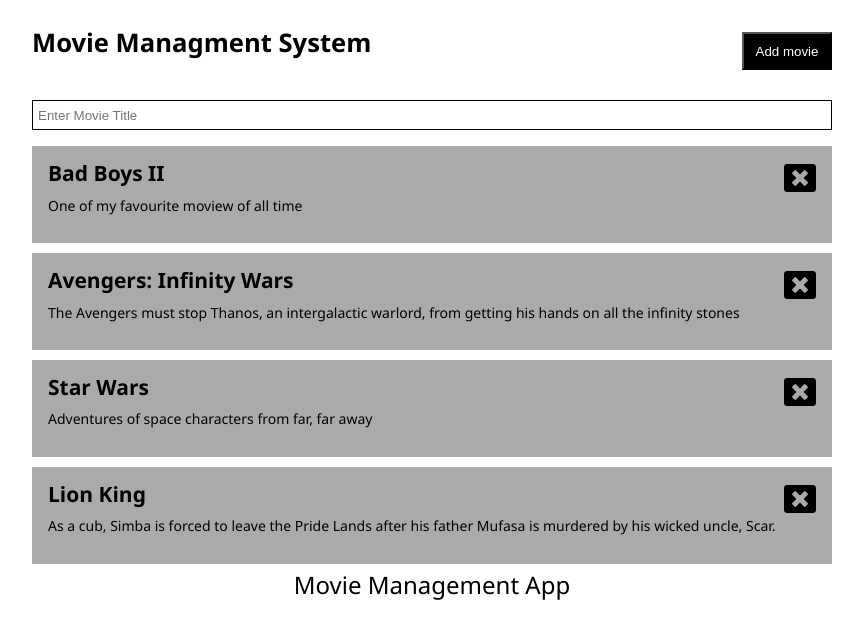
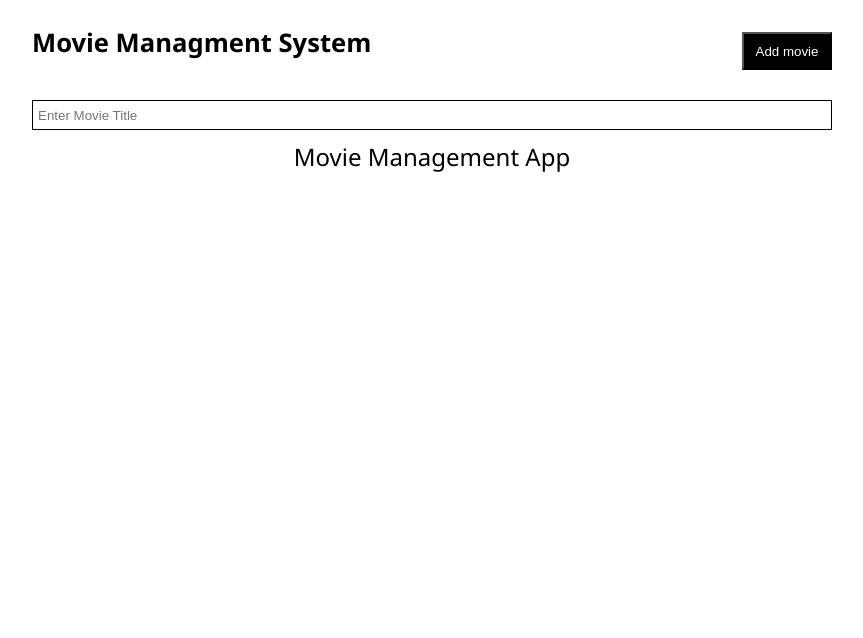
Before and after one commit to LukeBF/React-Simple-Movie-App, a React (Create React App) app: page / in a window 1280 px wide. Shown: the top 638 px of the page, without its empty margins (208-1071 px from the left). Built offline with nearby package versions, Linux system fonts and the light colour scheme.

Commit message:
implemented local storage to store the array of movies

```diff
--- a/src/components/App.js
+++ b/src/components/App.js
@@ -27,7 +27,10 @@ const App=()=> {
 
   const addMovie=(newMovie)=>{
 
+    localStorage.setItem("movies",JSON.stringify([...movies,newMovie]))
+
     setMovies([...movies,newMovie])
+
     //alert(`${newMovie.title} was added successfully!`)
     setModal({
       message:`${newMovie.title} was added successfully!`,
@@ -51,41 +54,53 @@ const App=()=> {
           return movie.id != id
       })
 
+      localStorage.setItem("movies",JSON.stringify([newMovies]))
+
+      //alert(`The movie with id ${id} was deleted!`)
+      setMovies(newMovies);
+
       setModal({
         message:`The movie with id ${id} was deleted!`,
         isVisible:true
       })
 
-      //alert(`The movie with id ${id} was deleted!`)
-      setMovies(newMovies);
+
+
   }
 
   //execute some code right after the component has been loaded
   useEffect(()=>{
-      const fakeDB = [
-          {
-              id:1,
-              title:"Bad Boys II",
-              description:"One of my favourite moview of all time"
-          },
-          {
-              id:2,
-              title:"Avengers: Infinity Wars",
-              description:"The Avengers must stop Thanos, an intergalactic warlord, from getting his hands on all the infinity stones"
-          },
-          {
-              id:3,
-              title:"Star Wars",
-              description:"Adventures of space characters from far, far away"
-          },
-          {
-              id:4,
-              title:"Lion King",
-              description:"As a cub, Simba is forced to leave the Pride Lands after his father Mufasa is murdered by his wicked uncle, Scar."
-          }
-      ]
 
-      setMovies(fakeDB)
+      if(localStorage.getItem("movies"))
+      {
+        const newMovies = JSON.parse(localStorage.getItem("movies"))
+
+        setMovies(newMovies)
+      }
+      // const fakeDB = [
+      //     {
+      //         id:1,
+      //         title:"Bad Boys II",
+      //         description:"One of my favourite moview of all time"
+      //     },
+      //     {
+      //         id:2,
+      //         title:"Avengers: Infinity Wars",
+      //         description:"The Avengers must stop Thanos, an intergalactic warlord, from getting his hands on all the infinity stones"
+      //     },
+      //     {
+      //         id:3,
+      //         title:"Star Wars",
+      //         description:"Adventures of space characters from far, far away"
+      //     },
+      //     {
+      //         id:4,
+      //         title:"Lion King",
+      //         description:"As a cub, Simba is forced to leave the Pride Lands after his father Mufasa is murdered by his wicked uncle, Scar."
+      //     }
+      // ]
+
+      // setMovies(fakeDB)
   },[])
 
 
```
